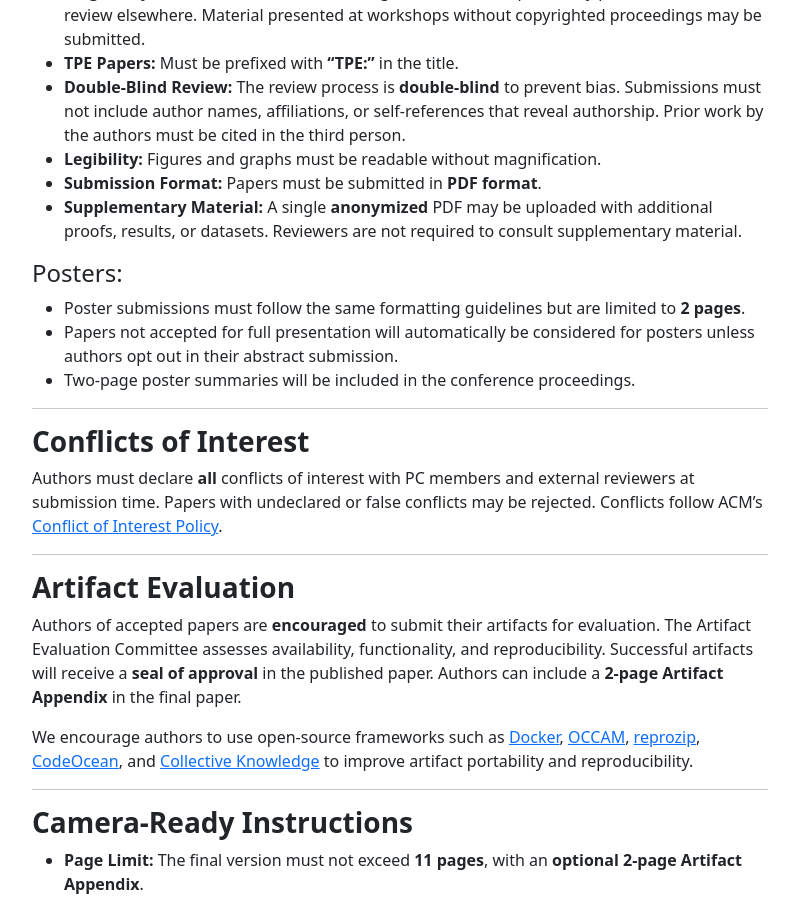
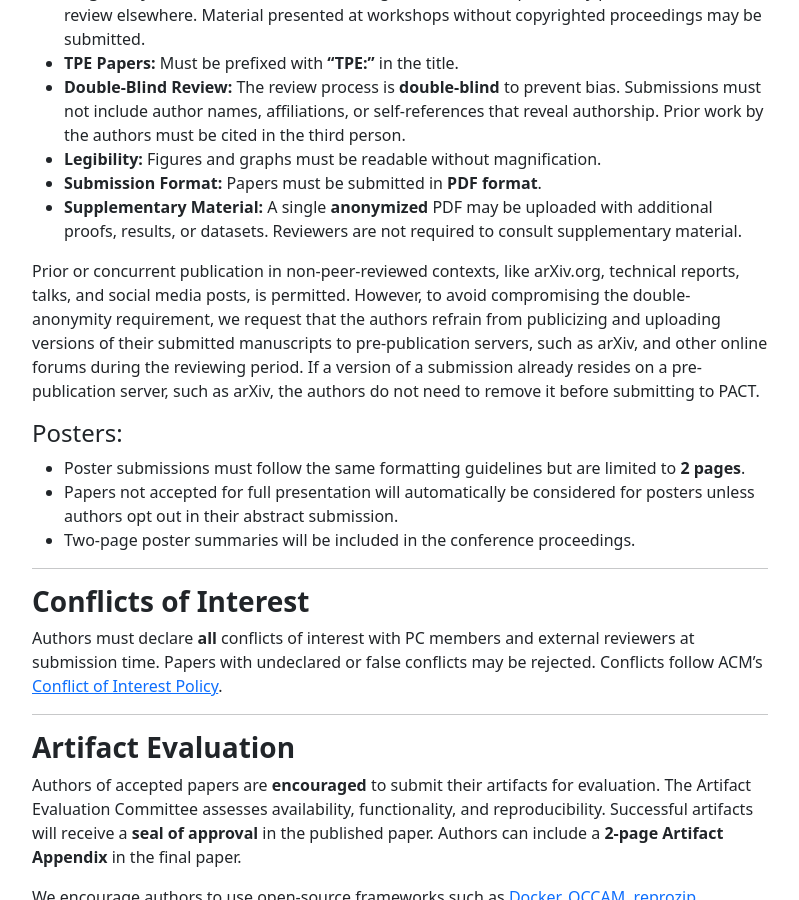
Before and after one commit to pact2026/pact2026.github.io, a Jekyll site: the page built from submit/index.md, in a window 1280 px wide and 900 px high, scrolled down 2876 px. Shown: the whole window, without its empty margins (50-849 px from the left). Built offline with Jekyll 4.4.1, drawn with Linux system fonts in a browser that asks for light colours.

Commit message:
Update index.md
Added ArXiv policy

```diff
--- a/submit/index.md
+++ b/submit/index.md
@@ -106,6 +106,8 @@ Submissions are due **April 24, 2026**, via the conference submission site: [htt
 - **Submission Format:** Papers must be submitted in **PDF format**.
 - **Supplementary Material:** A single **anonymized** PDF may be uploaded with additional proofs, results, or datasets. Reviewers are not required to consult supplementary material.
 
+Prior or concurrent publication in non-peer-reviewed contexts, like arXiv.org, technical reports, talks, and social media posts, is permitted. However, to avoid compromising the double-anonymity requirement, we request that the authors refrain from publicizing and uploading versions of their submitted manuscripts to pre-publication servers, such as arXiv, and other online forums during the reviewing period. If a version of a submission already resides on a pre-publication server, such as arXiv, the authors do not need to remove it before submitting to PACT.
+
 #### Posters:
 
 - Poster submissions must follow the same formatting guidelines but are limited to **2 pages**.
```
